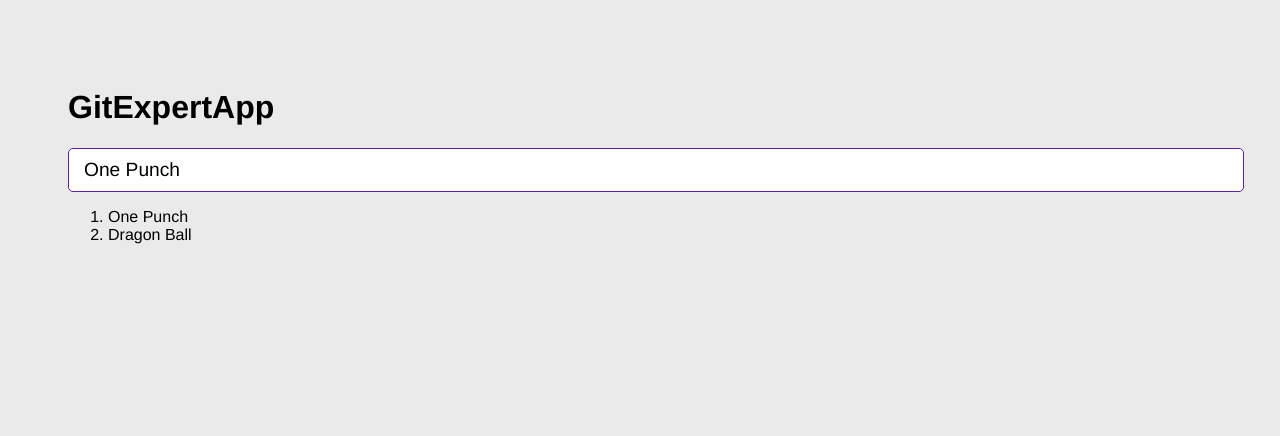
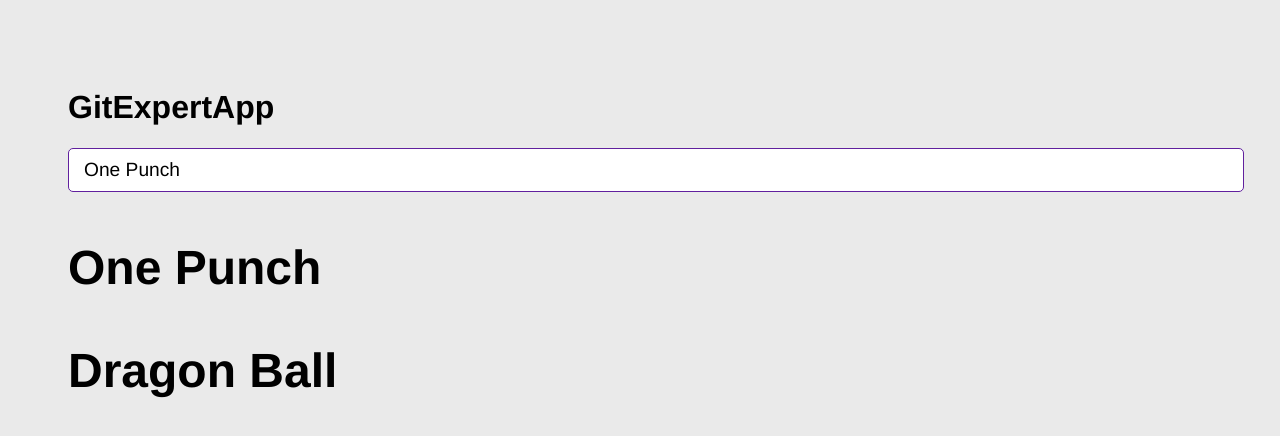
Before and after one commit to AngelCertificatedProfessional/CursoReact, a React (Vite) app in the folder react/04-gif-expert-app/: page / in a window 1280 px wide. Shown: the top 436 px of the page. Built offline with nearby package versions, Linux system fonts and the light colour scheme.

Commit message:
Se agrego variantes pra mostrar el gift

```diff
--- a/react/04-gif-expert-app/index.html
+++ b/react/04-gif-expert-app/index.html
@@ -4,7 +4,7 @@
     <meta charset="UTF-8" />
     <link rel="icon" type="image/svg+xml" href="/vite.svg" />
     <meta name="viewport" content="width=device-width, initial-scale=1.0" />
-    <title>Vite + React</title>
+    <title>GIFS</title>
   </head>
   <body>
     <div id="root"></div>
--- a/react/04-gif-expert-app/src/GifExpertApp.jsx
+++ b/react/04-gif-expert-app/src/GifExpertApp.jsx
@@ -1,11 +1,15 @@
 import { useState } from "react"
 import { AddCategory } from "./components/AddCategory";
+import { GifGrid } from "./components/GifGrid";
 
 export const GifExpertApp = () => {
 
   const [categories,setCategories] = useState(['One Punch','Dragon Ball']);
 
   const onAddCategory = (newCategory) => {
+
+    if(categories.includes(newCategory)) return;
+
     setCategories([newCategory,...categories])
   }
 
@@ -16,15 +20,13 @@
         </h1>
 
         <AddCategory
-          // setCategories= {setCategories}
-          onNewCategory = {onAddCategory}
+          onNewCategory = {(value) => onAddCategory(value)}
         />
 
-        <ol>
-          {categories.map(category => {
-            return <li key={category}>{category}</li>
-          })}
-        </ol>
+        {categories.map(category =>
+          (
+            <GifGrid key={category} category={category}/>
+        ))}
     </>
   )
 }
--- /dev/null
+++ b/react/04-gif-expert-app/src/components/GifGrid.jsx
@@ -0,0 +1,8 @@
+export const GifGrid = ({category}) => {
+
+  return (
+    <>
+        <h3> {category}</h3>
+    </>
+  )
+}
```
